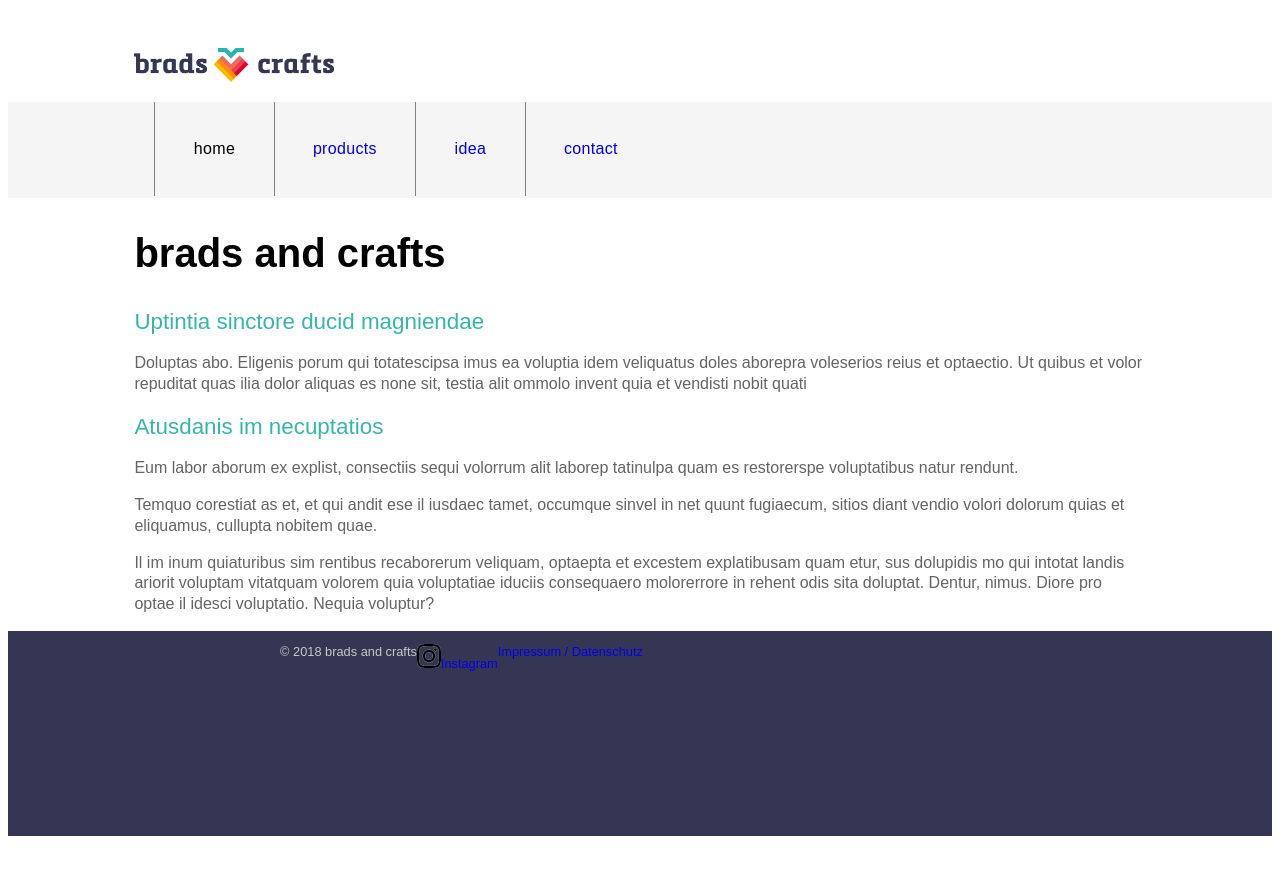
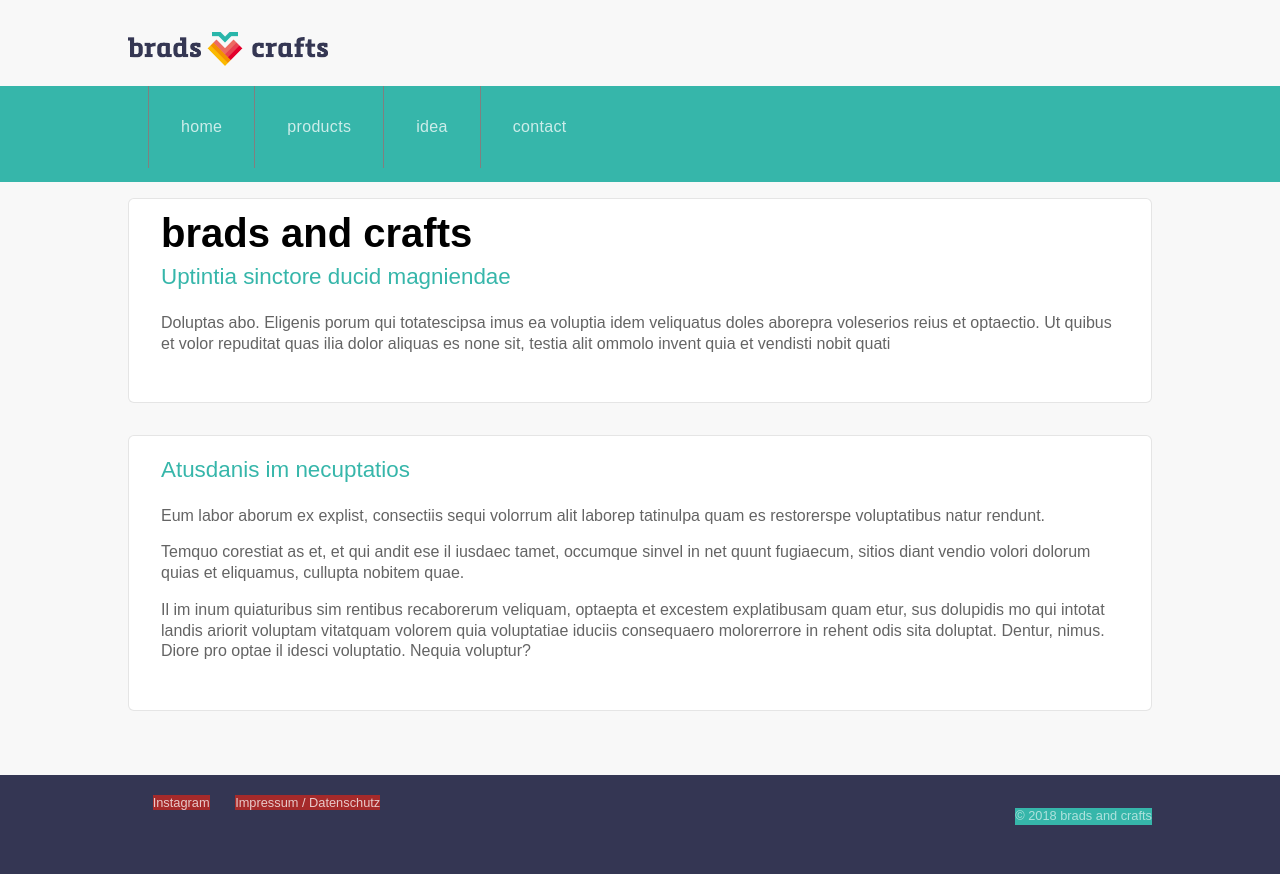
Before and after one commit to jeffgenius/bacweb, a plain HTML site: page index.htm in a window 1280 px wide. Before the commit the page ends 844 px from the top, so only its background shows below. Drawn offline with Linux system fonts and the light colour scheme; a web font is replaced by a local one.

Commit message:
some strange behavior here...

```diff
--- a/index.htm
+++ b/index.htm
@@ -48,9 +48,9 @@
                 <!-- Footer -->
                 <footer>
                     <div class="contwrap">
-                        <ul class="navlist">
-                            <li>© 2018 brads and crafts</li>
-                            <li><a href="https://www.instagram.com/brads_and_crafts/" target="_blank"><img src="img/insta_logo.png" alt="Instagram Logo" width="24">Instagram</a></li>
+                        <p>© 2018 brads and crafts</p>
+                        <ul>
+                            <li><a href="https://www.instagram.com/brads_and_crafts/" target="_blank">Instagram</a></li>
                             <li><a href="impressum.htm" title="Impressum / Datenschutz">Impressum / Datenschutz</a></li>
                         </ul>
                     </div>
--- a/styles/styles.css
+++ b/styles/styles.css
@@ -1,9 +1,13 @@
+/* global */
+
 body {
     font-family: sans-serif;
+    margin: 0;
+    background: #F8F8F8;
 }
 
 header {
-    margin-top: 3em;
+    margin-top: 2em;
 }
 
 .contwrap, .navlist {
@@ -15,35 +19,41 @@ header {
 a {
     text-decoration: none;
 }
-/* navigation start */
+
+/* navigation */
 
 nav {
     height: 96px;
-    background-color: #F5F5F5;
-    margin-top: 1em;
+    background-color: #36B6AA;
+    margin: 1em 0;
     font-weight: 300;
     letter-spacing: .02em;
 }
 
-.navlist {
+nav li {
+    color: rgba(255, 255, 255, 0.75);
+    padding: 2em;
+    border-left: 1px solid grey;
+    height: 100%;
+    float: left;
     list-style: none;
 }
 
-nav li, footer li {
-    float: left;
+a {
+    text-decoration: none;
+    color: rgba(255, 255, 255, 0.75);
 }
 
-nav li {
-    padding: 2.4em;
-    border-left: 1px solid grey;
-    height: 100%;
+a:visited {
+    color: rgba(255, 255, 255, 0.75);
 }
 
-nav li:hover {
-    background: #404040;
+nav li a:hover {
+    color: #36B6AA;
+    background: #F8F8F8;
 }
 
-/* navigation end */
+/* rest */
 
 h1, h2, nav {
     font-family: "metronic slab", Arial, Helvetica, sans-serif;
@@ -53,12 +63,14 @@ h1 {
     color: black;
     font-size: 2.5em;
     font-weight: bold;
+    margin: -0.5em 0 0.5em 0;
 }
 
 h2 {
     font-size:1.4em;
     font-weight: 300;
     color:#36B6AA;
+    margin: -0.5em 0 1em 0;
 }
 
 p {
@@ -66,9 +78,37 @@ p {
     line-height: 1.3;
 }
 
+article {
+    background: white;
+    padding: 2em;
+    margin-bottom: 2em;
+    border-radius: 6px;
+    border: 1px solid rgba(0, 0, 0, 0.1);
+}
+
+/* footer */
+
 footer {
-    color: #C8C8C8;
+    height: 256px;
+    margin-top: 64px;
+    padding-top: 20px;
     font-size: 0.8em;
     background-color: #343653;
-    padding: 1em 3em 15em 3em;
 }
+
+footer p {
+    float: right;
+    color: rgba(255, 255, 255, 0.6);
+    background-color: #36B6AA;
+}
+
+footer li {
+    margin-left: 2em;
+    background-color: brown;
+    float: left;
+}
+
+footer ul {
+    margin: 0em 0em 0em -3.2em;
+    list-style: none;
+}
```
